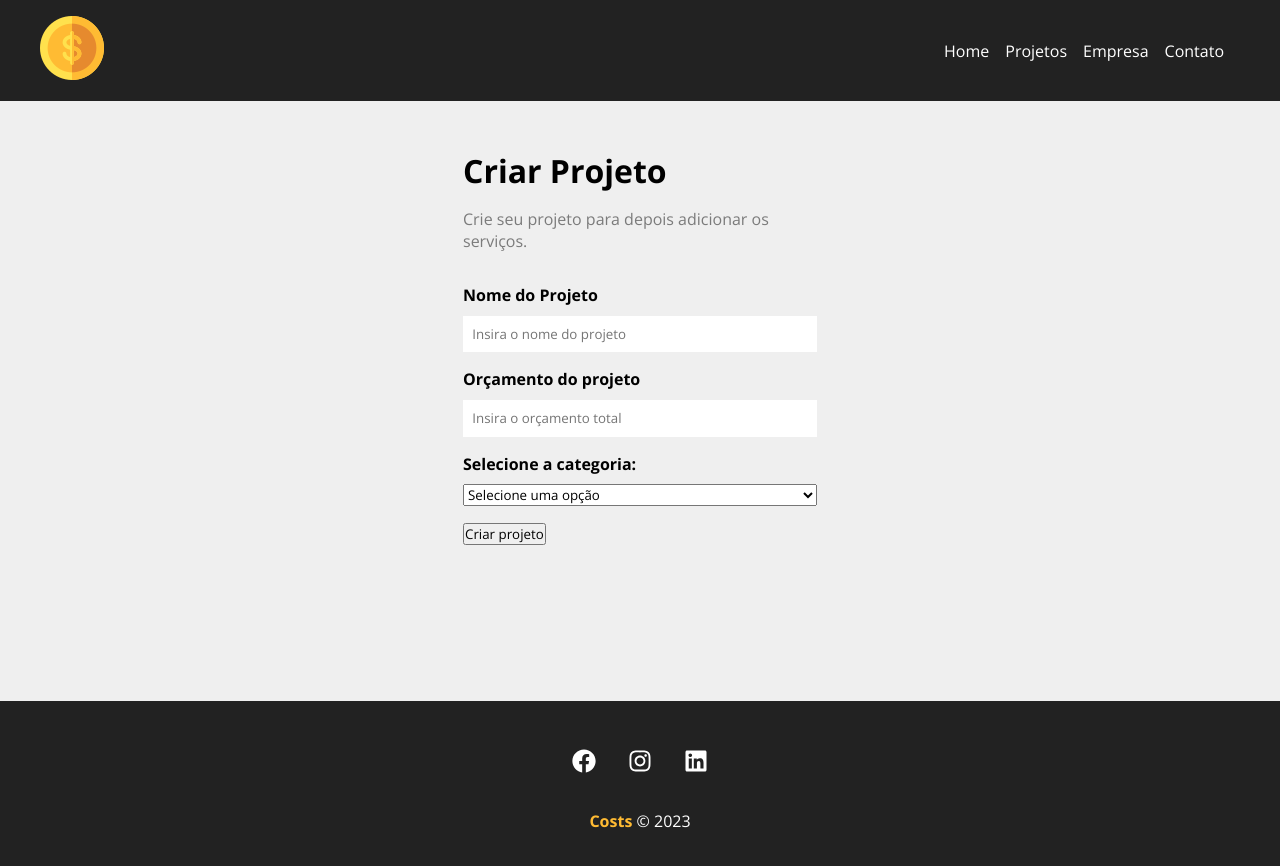
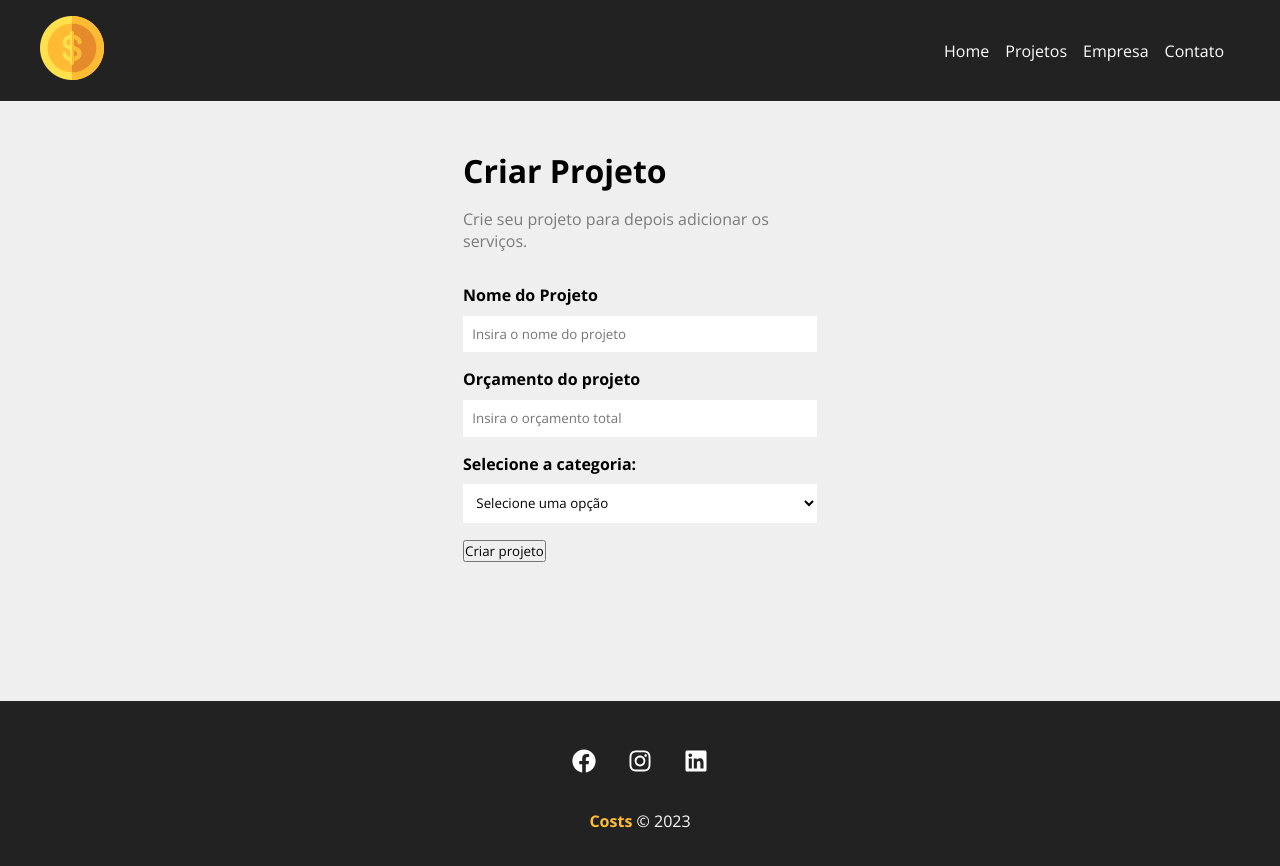
Before and after one commit to TatianePatriota/costs-react, a React (Create React App) app: page /newproject in a window 1280 px wide. Shown: the top 866 px of the page. Built offline with nearby package versions, Linux system fonts and the light colour scheme.

Commit message:
add estilos aos componentes

```diff
--- a/src/components/form/Select.module.css
+++ b/src/components/form/Select.module.css
@@ -9,12 +9,9 @@
   font-weight: bold;
 }
 
-.form_control input {
+.form_control select {
   padding: 0.7em;
   border-radius: 0;
   border: none;
+  background-color: #fff;
 }
-
-.form_control::placeholder {
-  color: #7b7b7b;
-}
```
Also changed, not shown: src/components/form/SubmitButton.module.css (added, +12 -0 lines).
